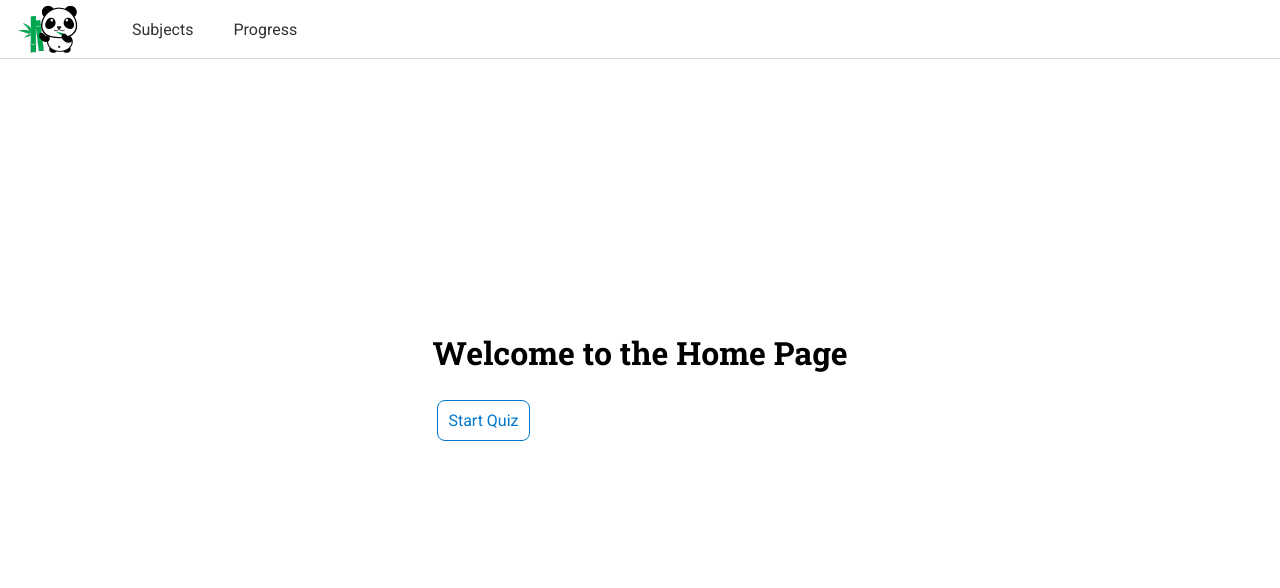
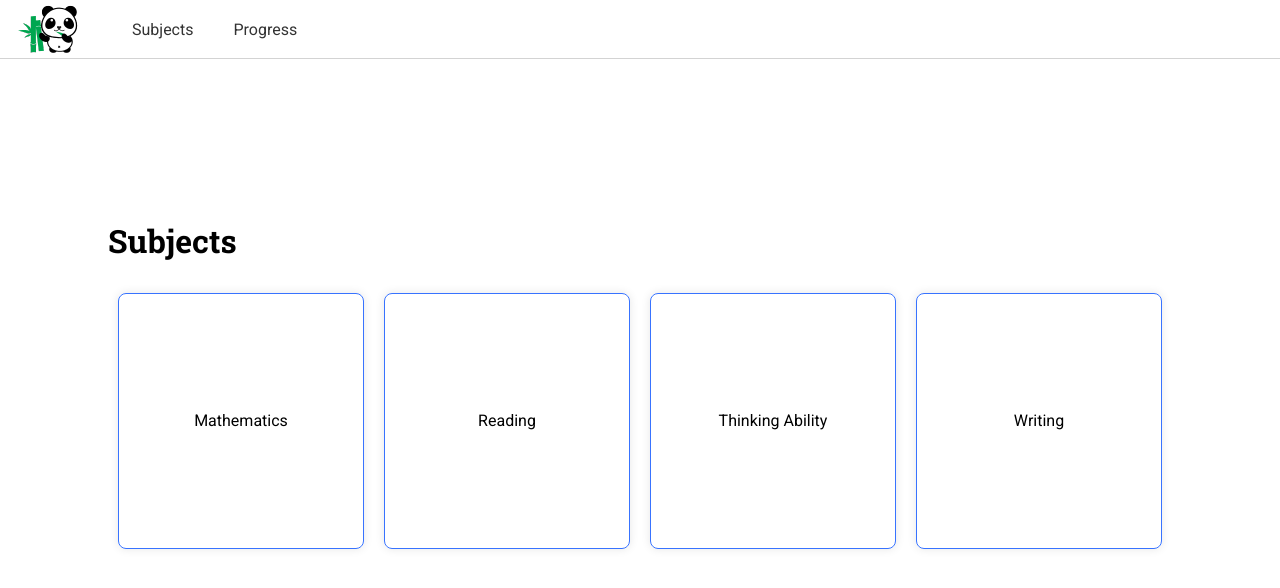
Before and after one commit to gitmoneyfortheboys/prep-panda, a React (Create React App) app in the folder frontend/: page / in a window 1280 px wide. Shown: the top 588 px of the page. Built offline with nearby package versions, Linux system fonts and the light colour scheme; no server answers; the HTML template or start-up script is replaced by a standard one.

Commit message:
Subject boxes now link to quiz placeholder questions

```diff
--- a/frontend/src/HomePage.js
+++ b/frontend/src/HomePage.js
@@ -1,22 +1,53 @@
 import React from 'react';
 import { Link } from 'react-router-dom';
-import { Button } from './quiz';
 import styled from 'styled-components';
 
-const StartButton = styled(Button)`
-  display: inline-flex;
+// New styled-components
+const SubjectsContainer = styled.div`
+  display: flex;
+  justify-content: space-around;
+  flex-wrap: wrap;
+`;
+
+const SubjectBox = styled.div`
+  width: 244px;
+  height: 254px;
+  border: 1px solid #3873FF;
+  border-radius: 8px;
+  margin: 10px;
+  display: flex;
   justify-content: center;
   align-items: center;
+  box-shadow: 0 0 10px rgba(0,0,0,0.1);
+  transition: all 0.3s ease;
+
+  &:hover {
+    transform: scale(1.05);
+    box-shadow: 0 0 20px rgba(0,0,0,0.2);
+  }
+
+  /* Adjust for mobile devices */
+  @media (max-width: 768px) {
+    width: 90%;
+    margin: 10px auto;
+  }
+`;
+
+const StyledLink = styled(Link)`
   text-decoration: none;
+  color: inherit;
 `;
 
 function HomePage() {
   return (
     <div>
-      <h1>Welcome to the Home Page</h1>
-      <Link to="/quiz">
-        <StartButton as="div">Start Quiz</StartButton>
-      </Link>
+      <h1>Subjects</h1>
+      <SubjectsContainer>
+        <StyledLink to="/quiz"><SubjectBox>Mathematics</SubjectBox></StyledLink>
+        <StyledLink to="/quiz"><SubjectBox>Reading</SubjectBox></StyledLink>
+        <StyledLink to="/quiz"><SubjectBox>Thinking Ability</SubjectBox></StyledLink>
+        <StyledLink to="/quiz"><SubjectBox>Writing</SubjectBox></StyledLink>
+      </SubjectsContainer>
     </div>
   );
 }
```
